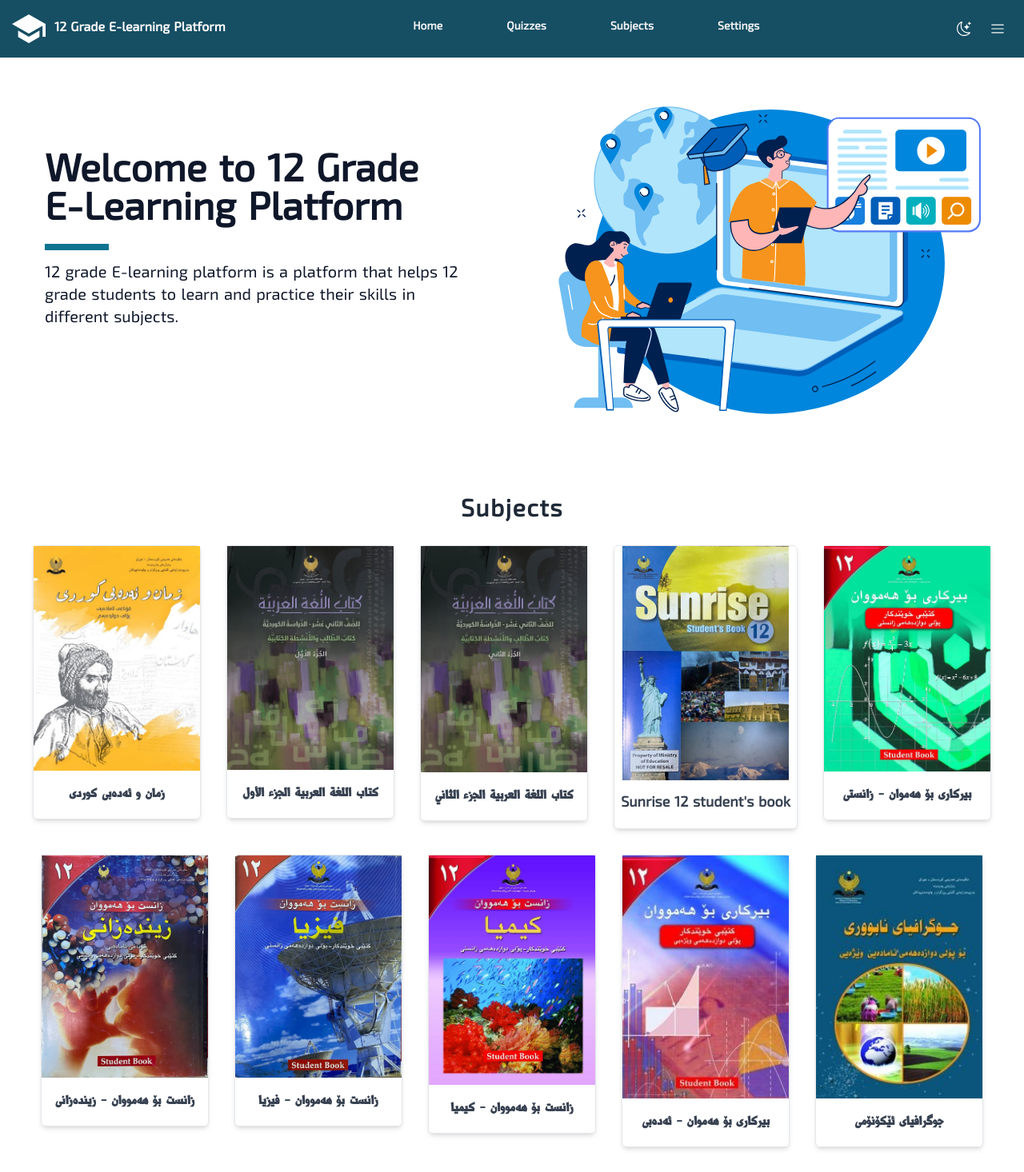
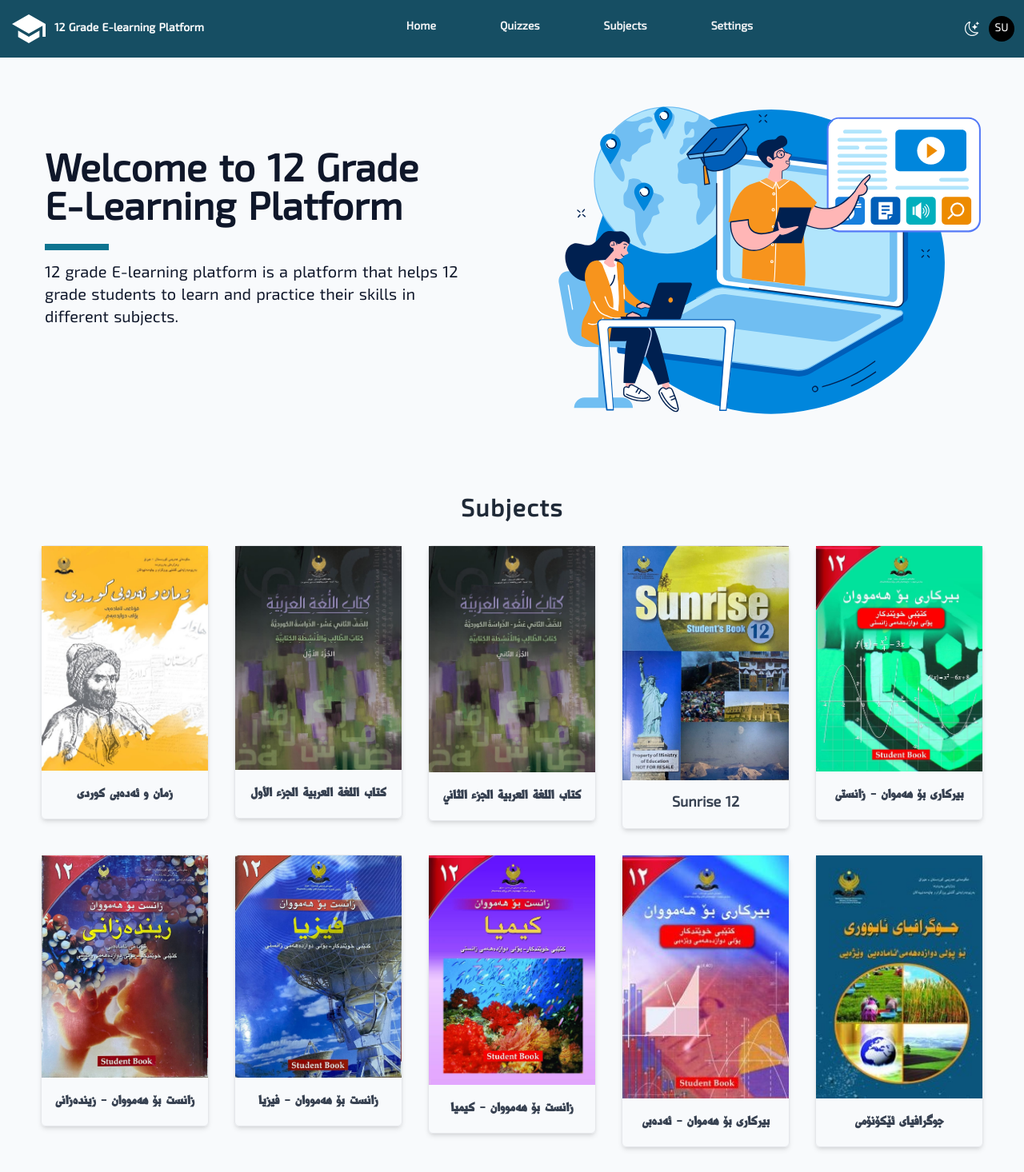
Before and after one commit to rawazali999/12-grade-elearning-platform, a Next.js app: page / in a window 1280 px wide. Shown: the top 1466 px of the page at 80% size. Built offline with nearby package versions, Linux system fonts and the light colour scheme; no server answers; sample sign-in values are in the browser's storage.

Commit message:
scientific-math data added , videos progress combined ,more chatbot added , design fix

```diff
--- a/models/progress.js
+++ b/models/progress.js
@@ -3,7 +3,7 @@ import { Schema, models } from "mongoose";
 
 const progressSchema = new Schema(
   {
-    userEmail: { type: String, required: true, unique: true },
+    userEmail: { type: String, required: true },
     subject: { type: String, required: true },
     courseId: { type: String, required: true },
     lessons: [
@@ -17,6 +17,7 @@ const progressSchema = new Schema(
   },
   { timestamps: true },
 );
+progressSchema.index({ userEmail: 1, subject: 1 }, { unique: true });
 
 const Progress = models.Progress || mongoose.model("Progress", progressSchema);
 
--- a/src/app/api/subjects/route.js
+++ b/src/app/api/subjects/route.js
@@ -25,7 +25,7 @@ const subjects = [
   {
     id: 4,
     title: "Sunrise 12",
-    original_title: " Sunrise 12 student's book",
+    original_title: " Sunrise 12 ",
     route: "sunrise12",
     imageUrl: "sunrise12.jpg",
   },
--- /dev/null
+++ b/src/app/api/subjects/scientific-math/route.js
@@ -0,0 +1,43 @@
+import { NextResponse } from "next/server";
+
+export async function GET() {
+  const scientificMath = {
+    id: 1,
+    title: "scientific-math",
+    kurdish_title: " بیرکاری بۆ هەموان - زانستی ",
+    imageUrl: "scientific_math.jpg",
+    book: "https://drive.google.com/file/d/1Z7XCRXeh6CGT2z8BeuMDUCptQA7fcS7z/view",
+    course1: {
+      id: 12345,
+      kurdish_title: "بیرکاری پۆلی12ی زانستی | م. وەرزێر حەسەن (هەرێم) ",
+      lessons: [
+        {
+          id: 1,
+          src: "https://www.youtube.com/embed/LHwmUklujrI",
+          title: "بەشی 1 وانەی 2-1",
+          checked: false,
+        },
+        {
+          id: 2,
+          src: "https://www.youtube.com/embed/Wy_f_OQLB20",
+          title: "بەشی 1 وانەی 3 ",
+          checked: false,
+        },
+        {
+          id: 3,
+          src: "https://www.youtube.com/embed/dWyUYTXSV0E",
+          title: "بابه‌تی لایڤ به‌شی یه‌كه‌م",
+          checked: false,
+        },
+        {
+          id: 4,
+          src: "https://www.youtube.com/embed/0xEd0315310",
+          title: "بەشی 2 وانەی 1 ",
+          checked: false,
+        },
+      ],
+    },
+  };
+
+  return NextResponse.json(scientificMath);
+}
--- a/src/app/components/Card.jsx
+++ b/src/app/components/Card.jsx
@@ -13,7 +13,7 @@ const Card = ({ title, imageUrl, route }) => {
           height={300}
           alt={title}
         />
-        <h2 className="mx-2 py-4 text-lg font-semibold text-gray-700 dark:text-gray-100">
+        <h2 className="mx-2 py-4 text-sm  font-semibold text-gray-700 dark:text-gray-100 sm:text-lg">
           {title}
         </h2>
       </div>
--- a/src/app/components/Collapse.jsx
+++ b/src/app/components/Collapse.jsx
@@ -4,9 +4,9 @@ export default function Collapse({ title, content }) {
   return (
     <div
       tabIndex={0}
-      className="collapse-arrow  collapse  w-2/3  border-2 text-slate-900 dark:text-slate-50 "
+      className="collapse  collapse-arrow  w-2/3  border-2 text-slate-900 dark:text-slate-50 "
     >
-      <div className="collapse-title text-right text-xl  font-medium">
+      <div className="text-md collapse-title text-right font-medium  sm:text-xl">
         {title}
       </div>
       <div className="collapse-content text-right">
--- a/src/app/components/Navbar.jsx
+++ b/src/app/components/Navbar.jsx
@@ -10,7 +10,9 @@ import { TbLogout } from "react-icons/tb";
 import { IoMdSchool } from "react-icons/io";
 import { AiOutlineCloseCircle, AiOutlineHome } from "react-icons/ai";
 import { redirect } from "next/navigation";
+import { useSession } from "next-auth/react";
 export default function Navbar() {
+  const { data: session } = useSession();
   const [menuOpen, setMenuOpen] = useState(false);
   const handleSignOut = () => {
     signOut();
@@ -22,7 +24,7 @@ export default function Navbar() {
       <nav className="flex items-center justify-between bg-cyan-900 p-3 text-white ">
         {/* Logo */}
         <Link
-          className="text-md flex items-center gap-2 font-semibold  text-white "
+          className="sm:text-md flex items-center gap-2 text-sm font-semibold  text-white "
           href="/"
         >
           <IoMdSchool className="text-5xl text-white" />
@@ -68,8 +70,39 @@ export default function Navbar() {
 
         <div className="flex">
           <ThemeToggle />
+          <div className="dropdown dropdown-end hidden md:block">
+            <div tabIndex={0} class="avatar placeholder cursor-pointer">
+              <div class=" w-8 rounded-full bg-black text-neutral-content">
+                <span class="text-sm font-medium text-white">
+                  {
+                    // return first letter of the first and last name
+                    session?.user?.name
+                      ?.split(" ")
+                      .map((name) => name[0])
+                      .join("")
+                  }
+                </span>
+              </div>
+            </div>
+            <div
+              tabIndex={0}
+              className="menu dropdown-content rounded-box z-[1] w-52 bg-base-100 p-2 shadow"
+            >
+              <div className="flex flex-col items-center justify-center">
+                <UserInfo />
+                <button
+                  className="text-md  flex items-center justify-center gap-2 rounded border border-gray-900 px-2 py-1  text-center leading-loose hover:bg-cyan-900  hover:text-gray-100 dark:border-gray-100 "
+                  onClick={handleSignOut}
+                >
+                  Sign out
+                  <TbLogout />
+                </button>
+              </div>
+            </div>
+          </div>
+
           <button
-            className="navbar-burger flex items-center p-3 text-lg text-white"
+            className="navbar-burger flex items-center p-3 text-lg text-white md:hidden"
             onClick={() => setMenuOpen(true)}
           >
             <RxHamburgerMenu />
--- a/src/app/components/Videos.jsx
+++ b/src/app/components/Videos.jsx
@@ -38,9 +38,6 @@ export default function Videos({ subject }) {
       setVideos(subjectData.course1.lessons);
     }
     getData();
-  }, [subject]);
-
-  useEffect(() => {
     async function getVideos() {
       const progress = await getOrCreateProgress(
         session?.user?.email,
@@ -62,7 +59,7 @@ export default function Videos({ subject }) {
       setIsLoading(false);
     })();
     // eslint-disable-next-line react-hooks/exhaustive-deps
-  }, [session, data]);
+  }, [session]);
 
   const handleProgress = async (e) => {
     const videoId = e.target.id;
@@ -103,7 +100,7 @@ export default function Videos({ subject }) {
   };
 
   return (
-    <div className="flex  w-full flex-col  p-4">
+    <div className="flex  w-full flex-col p-4 text-gray-900 dark:text-gray-100">
       <div className="my-4 flex flex-col self-center text-center text-2xl">
         <h2>
           <AiOutlineYoutube className="inline-block text-2xl" />
@@ -112,7 +109,7 @@ export default function Videos({ subject }) {
         <span>{data?.course1?.kurdish_title}</span>
       </div>
 
-      <div className="flex w-full flex-col rounded-lg border  p-6 sm:flex-row">
+      <div className="flex w-full flex-col rounded-lg border-2 p-6  shadow-lg sm:flex-row">
         <div className="my-6 w-full sm:w-2/3">
           <iframe
             className="h-52 rounded-lg shadow-md sm:h-[400px]"
--- /dev/null
+++ b/src/app/components/chatbots/Chatbot.jsx
@@ -0,0 +1,36 @@
+'use client';
+import React, { useEffect } from 'react';
+
+const Chatbot = () => {
+    useEffect(() => {
+        const loadScript = () => {
+            window.__be = window.__be || {};
+            window.__be.id = "65553c3654fb680007aec2fe";
+            const be = document.createElement('script');
+            be.type = 'text/javascript';
+            be.async = true;
+            be.src = ('https:' === document.location.protocol ? 'https://' : 'http://') + 'cdn.chatbot.com/widget/plugin.js';
+            const s = document.getElementsByTagName('script')[0];
+            s.parentNode.insertBefore(be, s);
+        };
+        loadScript();
+    }, []);
+
+    return (
+        <noscript>
+            You need to{' '}
+            <a
+                href="https://www.chatbot.com/help/chat-widget/enable-javascript-in-your-browser/"
+                rel="noopener nofollow"
+            >
+                enable JavaScript
+            </a>{' '}
+            in order to use the AI chatbot tool powered by{' '}
+            <a href="https://www.chatbot.com/" rel="noopener nofollow" target="_blank">
+                ChatBot
+            </a>
+        </noscript>
+    );
+};
+
+export default Chatbot;
--- /dev/null
+++ b/src/app/components/chatbots/DriftChatbot.jsx
@@ -0,0 +1,35 @@
+import React from "react";
+
+export default function DriftChatbot() {
+  return (
+    <script
+      dangerouslySetInnerHTML={{
+        __html: `
+            "use strict";
+            !function() {
+              var t = window.driftt = window.drift = window.driftt || [];
+              if (!t.init) {
+                if (t.invoked) return void (window.console && console.error && console.error("Drift snippet included twice."));
+                t.invoked = !0, t.methods = [ "identify", "config", "track", "reset", "debug", "show", "ping", "page", "hide", "off", "on" ],
+                t.factory = function(e) {
+                  return function() {
+                    var n = Array.prototype.slice.call(arguments);
+                    return n.unshift(e), t.push(n), t;
+                  };
+                }, t.methods.forEach(function(e) {
+                  t[e] = t.factory(e);
+                }), t.load = function(t) {
+                  var e = 3e5, n = Math.ceil(new Date() / e) * e, o = document.createElement("script");
+                  o.type = "text/javascript", o.async = !0, o.crossorigin = "anonymous", o.src = "https://js.driftt.com/include/" + n + "/" + t + ".js";
+                  var i = document.getElementsByTagName("script")[0];
+                  i.parentNode.insertBefore(o, i);
+                };
+              }
+            }();
+            drift.SNIPPET_VERSION = '0.3.1';
+            drift.load('g96ks22sitmd');
+          `,
+      }}
+    />
+  );
+}
--- a/src/app/layout.jsx
+++ b/src/app/layout.jsx
@@ -1,6 +1,9 @@
 import "./globals.css";
 import { AuthProvider } from "./Providers";
 import { ThemeProvider } from "./components/theme/themeContext";
+import Chatbot from "./components/chatbots/Chatbot";
+// import DriftChatbot from "@components/chatbots/DriftChatbot";
+import { useSession } from "next-auth/react";
 
 export const metadata = {
   title: "12 Grade E learning platform ",
@@ -11,45 +14,16 @@ export default function RootLayout({ children }) {
   return (
     <html lang="en">
       <ThemeProvider>
-        <body className="bg-white dark:bg-slate-900">
+        <body className="bg-slate-50 dark:bg-slate-900">
           <AuthProvider>{children}</AuthProvider>
-          <DriftChatbot />
+          {/* <DriftChatbot /> */}
+          {/* <Chatbot /> */}
+          <script
+            src="//code.tidio.co/nucvudpvsriubcgfisql5bqrfpvvqjcr.js"
+            async
+          ></script>
         </body>
       </ThemeProvider>
     </html>
   );
 }
-
-function DriftChatbot() {
-  return (
-    <script
-      dangerouslySetInnerHTML={{
-        __html: `
-          "use strict";
-          !function() {
-            var t = window.driftt = window.drift = window.driftt || [];
-            if (!t.init) {
-              if (t.invoked) return void (window.console && console.error && console.error("Drift snippet included twice."));
-              t.invoked = !0, t.methods = [ "identify", "config", "track", "reset", "debug", "show", "ping", "page", "hide", "off", "on" ],
-              t.factory = function(e) {
-                return function() {
-                  var n = Array.prototype.slice.call(arguments);
-                  return n.unshift(e), t.push(n), t;
-                };
-              }, t.methods.forEach(function(e) {
-                t[e] = t.factory(e);
-              }), t.load = function(t) {
-                var e = 3e5, n = Math.ceil(new Date() / e) * e, o = document.createElement("script");
-                o.type = "text/javascript", o.async = !0, o.crossorigin = "anonymous", o.src = "https://js.driftt.com/include/" + n + "/" + t + ".js";
-                var i = document.getElementsByTagName("script")[0];
-                i.parentNode.insertBefore(o, i);
-              };
-            }
-          }();
-          drift.SNIPPET_VERSION = '0.3.1';
-          drift.load('g96ks22sitmd');
-        `,
-      }}
-    />
-  );
-}
```
